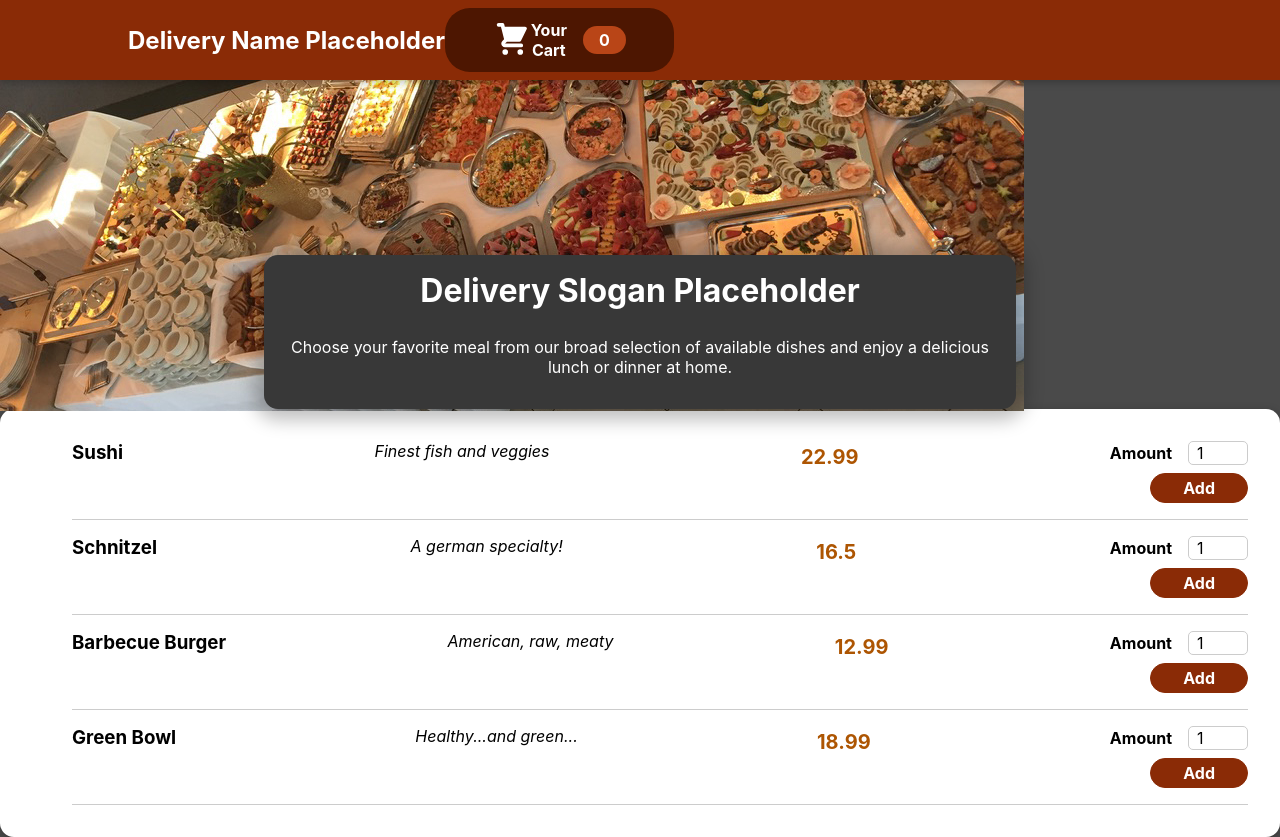
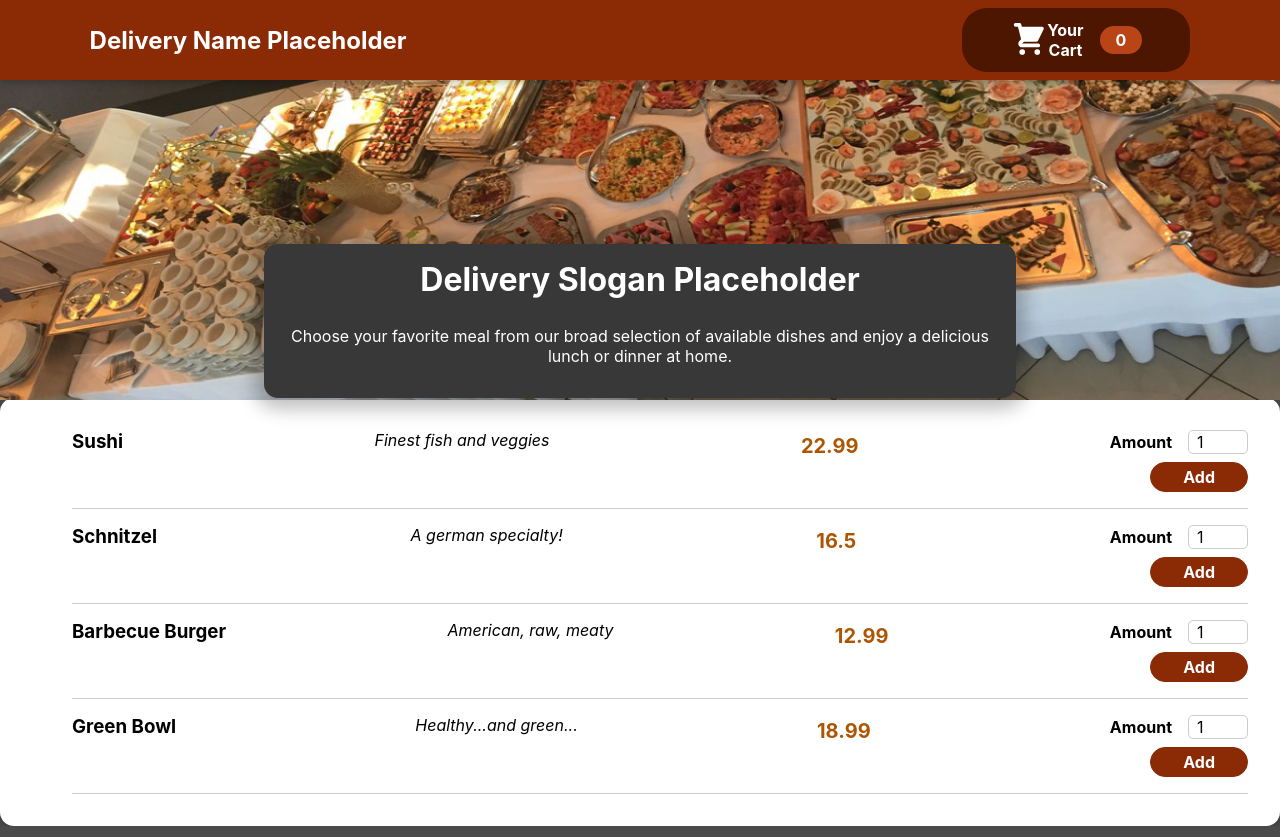
Before and after one commit to pelu97/react_food_order_example, a React (Create React App) app: page / in a window 1280 px wide. Built offline with nearby package versions, Linux system fonts and the light colour scheme.

Commit message:
Moved main image styling from header to home component

```diff
--- a/src/components/Home/Home.module.css
+++ b/src/components/Home/Home.module.css
@@ -16,3 +16,17 @@
     font-size: 2rem;
     margin-top: 0;
 }
+
+.main-image {
+    width: 100%;
+    height: 25rem;
+    z-index: 0;
+    overflow: hidden;
+}
+
+.main-image img {
+    width: 110%;
+    height: 100%;
+    object-fit: cover;
+    transform: rotateZ(-5deg) translateY(-4rem) translateX(-1rem);
+}
--- a/src/components/Home/Home.tsx
+++ b/src/components/Home/Home.tsx
@@ -16,7 +16,7 @@ function Home(props: HomeProps){
     return(
         <div>
             <Header/>
-            <img alt="meals background" src={mealsImage}/>
+            <img className={classes["main-image"]} alt="meals background" src={mealsImage}/>
             <Card className={classes.summary}>
                 <h2>Delivery Slogan Placeholder</h2>
 
--- a/src/components/Ui/Header.module.css
+++ b/src/components/Ui/Header.module.css
@@ -2,28 +2,14 @@
     position: fixed;
     top: 0;
     left: 0;
-    width: 100%;
+    width: 86%;
     height: 5rem;
     background-color: #8a2b06;
     color: white;
     display: flex;
-    /* justify-content: space-between; */
+    justify-content: space-between;
     align-items: center;
-    padding: 0 10%;
+    padding: 0 7%;
     box-shadow: 0 2px 8px rgba(0, 0, 0, 0.25);
     z-index: 10;
 }
-
-.main-image {
-    width: 100%;
-    height: 25rem;
-    z-index: 0;
-    overflow: hidden;
-}
-
-.main-image img {
-    width: 110%;
-    height: 100%;
-    object-fit: cover;
-    transform: rotateZ(-5deg) translateY(-4rem) translateX(-1rem);
-}
--- a/src/components/Ui/Header.tsx
+++ b/src/components/Ui/Header.tsx
@@ -1,14 +1,20 @@
 
 import CartButton from "../Cart/CartButton";
 
+// import mealsImage from "../../assets/img/meals.jpg";
 import classes from "./Header.module.css";
+
 
 function Header(){
     return(
-        <div className={classes.header}>
-            <h2>Delivery Name Placeholder</h2>
-            <CartButton/>
+        <div>
+            <div className={classes.header}>
+                <h2>Delivery Name Placeholder</h2>
+                <CartButton/>
+            </div>
+
         </div>
+
     );
 }
 
```
